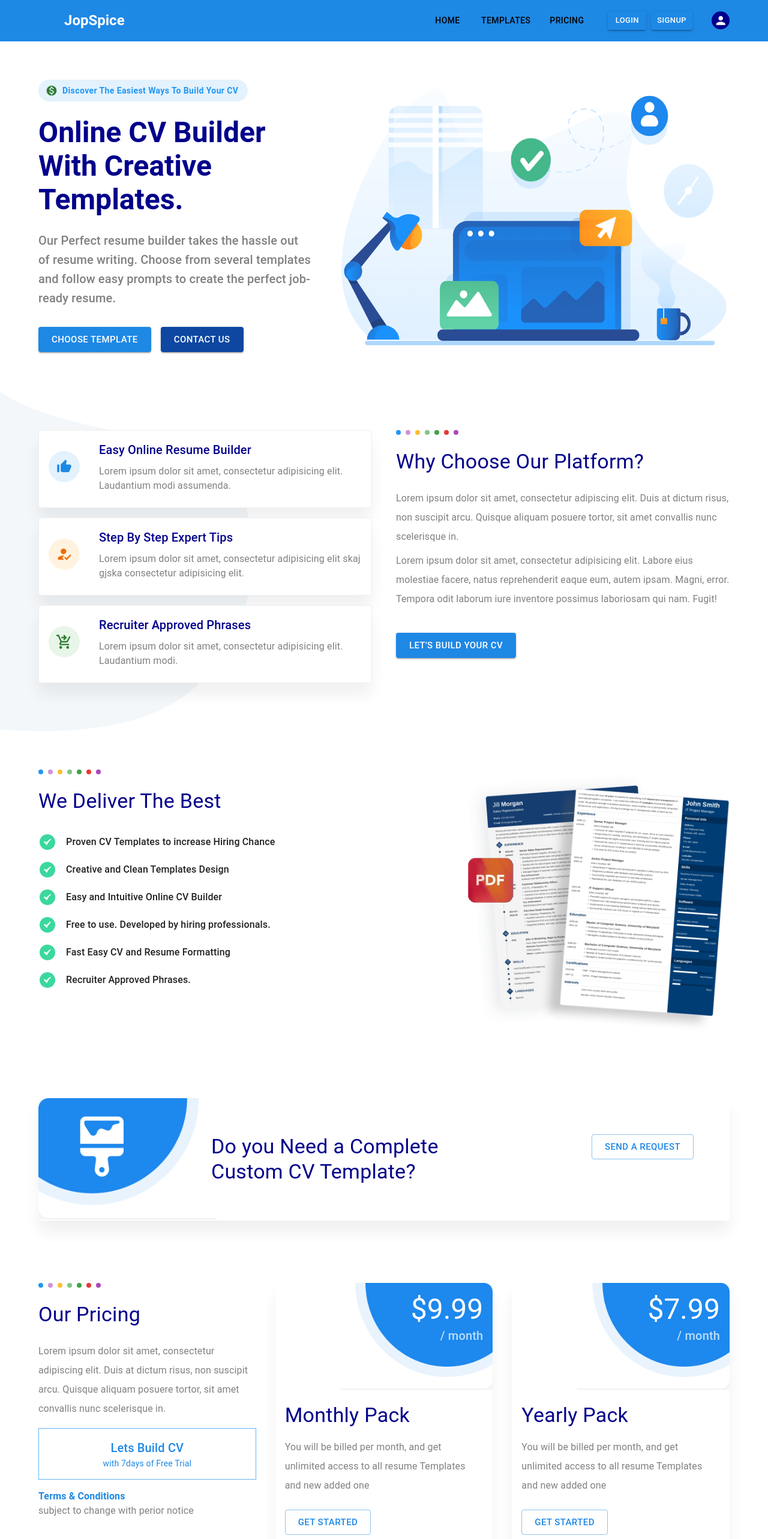
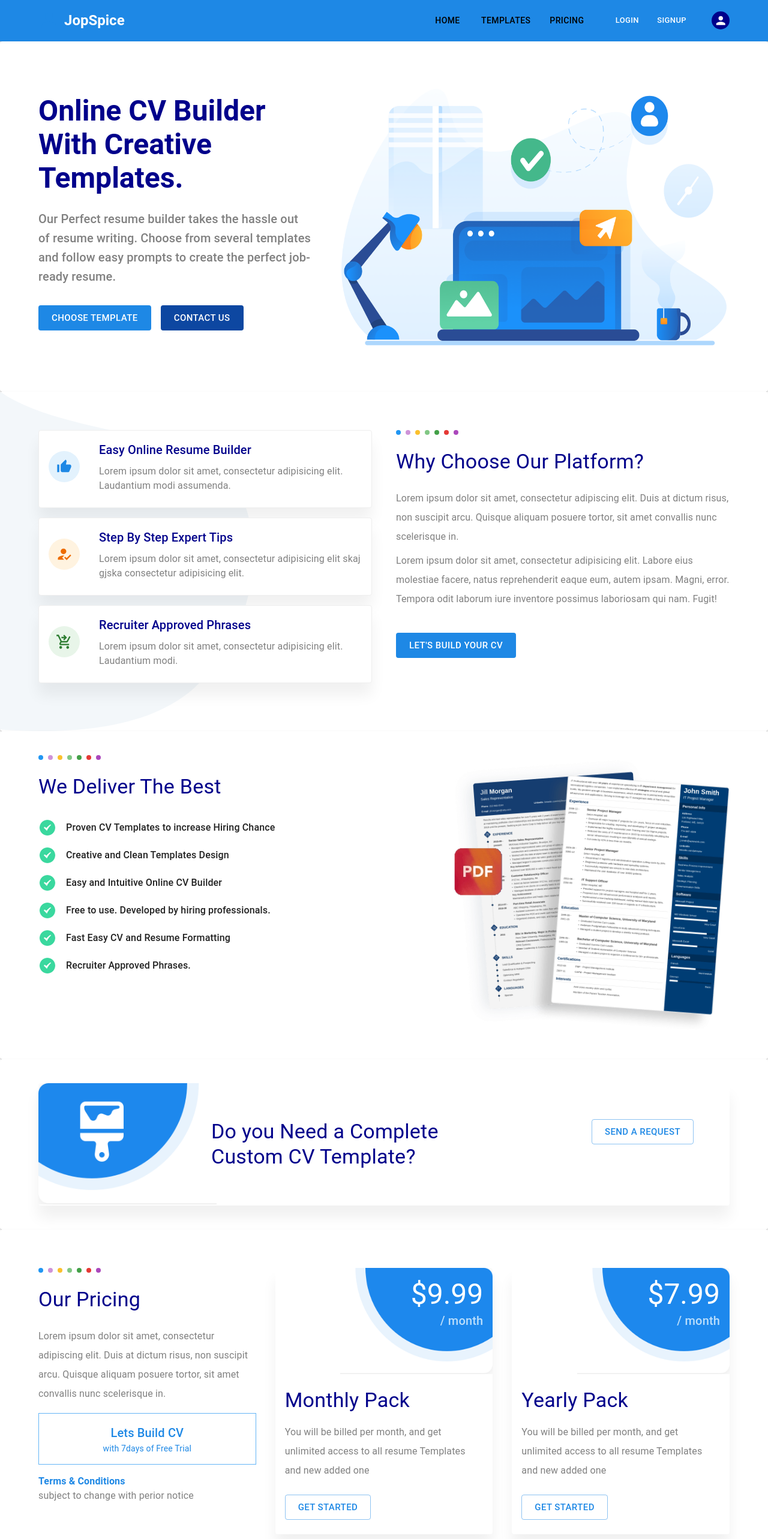
Before and after one commit to Adenekan123/jobspice, a React (Create React App) app: page / in a window 1280 px wide. Shown: the top 2566 px of the page at 60% size. Built offline with nearby package versions, Linux system fonts and the light colour scheme.

Commit message:
Optimized home route for mobile view

```diff
--- a/src/index.js
+++ b/src/index.js
@@ -10,14 +10,12 @@ import theme from "./theme";
 
 const root = ReactDOM.createRoot(document.getElementById("root"));
 root.render(
-  <React.StrictMode>
     <BrowserRouter>
       <ThemeProvider theme={theme}>
         <App />
       </ThemeProvider>
 
     </BrowserRouter>
-  </React.StrictMode>
 );
 
 // If you want to start measuring performance in your app, pass a function
--- a/src/routes/home/home.route.jsx
+++ b/src/routes/home/home.route.jsx
@@ -122,13 +122,12 @@ const TitleRing = (props) => {
 const Home = () => {
   return (
     <>
-      <Paper elevation={0} sx={{ pt: 8, pb: 5 }}>
+      <Paper sx={{ pt: 8, pb: 5 }}>
         <Container maxWidth="lg">
-          <Grid container spacing={5}>
-            <Grid item xs="12" lg="5">
+          <Grid container spacing={{xs:0,md:5}}>
+            <Grid item xs={12} lg={5} order={{ xs: 1, md: 0 }}>
               <Box>
                 <Button
-                  disableElevation="true"
                   variant="contained"
                   startIcon={<MonetizationOnIcon color="success" />}
                   sx={{
@@ -137,6 +136,7 @@ const Home = () => {
                     borderRadius: "50px",
                     textTransform: "capitalize",
                     fontWeight: "600",
+                    display:{xs:"none",md:"auto"}
                   }}
                 >
                   Discover The Easiest ways to Build Your CV
@@ -167,7 +167,7 @@ const Home = () => {
                 </Box>
               </Box>
             </Grid>
-            <Grid item xs="12" lg="7">
+            <Grid item xs={12} lg={7}>
               <Box>
                 <Box
                   component={"img"}
@@ -181,7 +181,6 @@ const Home = () => {
       </Paper>
 
       <Paper
-        elevation={0}
         sx={{
           py: 8,
           backgroundImage: `url(${benefitForeground})`,
@@ -192,7 +191,7 @@ const Home = () => {
       >
         <Container maxWidth="lg">
           <Grid container spacing={5}>
-            <Grid item sx={12} lg={6}>
+            <Grid item xs={12} lg={6} order={{ xs: 1, md: 0 }}>
               <Card
                 sx={{
                   border: "1px solid #eee",
@@ -280,8 +279,25 @@ const Home = () => {
                   </Stack>
                 </CardContent>
               </Card>
+              <Box
+                sx={{
+                  textAlign: "center",
+                  mt: 5,
+                  display: { xs: "block", lg: "none" },
+                }}
+              >
+                <Button
+                  variant="contained"
+                  size="large"
+                  sx={{
+                    textTransform: "uppercase",
+                  }}
+                >
+                  Let's Build Your CV
+                </Button>
+              </Box>
             </Grid>
-            <Grid item sx={12} lg={6}>
+            <Grid item xs={12} lg={6}>
               <TitleRing />
               <Typography variant="h4" color={"darkblue"}>
                 Why Choose Our Platform?
@@ -305,7 +321,11 @@ const Home = () => {
               <Button
                 variant="contained"
                 size="large"
-                sx={{ textTransform: "uppercase", mt: 5 }}
+                sx={{
+                  textTransform: "uppercase",
+                  mt: 5,
+                  display: { xs: "none", lg: "inline-block" },
+                }}
               >
                 Let's Build Your CV
               </Button>
@@ -314,10 +334,10 @@ const Home = () => {
         </Container>
       </Paper>
 
-      <Paper elevation={0} sx={{ pt: 8, pb: 5 }}>
+      <Paper sx={{ pt: 5, pb: 5 }}>
         <Container maxWidth="lg">
-          <Grid container spacing={8}>
-            <Grid item xs={12} lg={7}>
+          <Grid container spacing={3}>
+            <Grid item xs={12} lg={7} order={{ xs: 1, md: 0 }}>
               <TitleRing />
               <Typography variant="h4" color={"darkblue"} sx={{ mb: 4 }}>
                 We Deliver The Best
@@ -396,24 +416,27 @@ const Home = () => {
         </Container>
       </Paper>
 
-      <Paper elevation={0} sx={{ pt: 8, pb: 5 }}>
+      <Paper sx={{ pt: 5, pb: 5 }}>
         <Container maxWidth="lg">
           <Card
             sx={{
               backgroundImage: `url(${DIYImage})`,
-              backgroundSize: "contain",
+              backgroundSize: { xs: "40%", md: "contain" },
               backgroundRepeat: "no-repeat",
               backgroundPosition: "top left",
             }}
           >
             <CardContent
-              sx={{ padding: "60px!important", paddingLeft: "25%!important" }}
+              sx={{
+                padding: { xs: "60px 20px 60px 20px!important", md: "60px!important" },
+                paddingLeft: { xs: "20px", md: "25%!important" },
+                textAlign: { xs: "center", md: "initial" },
+              }}
             >
               <Stack
                 direction={"row"}
                 flexWrap="wrap"
-                spacing={5}
-                justifyContent={"space-between"}
+                sx={{justifyContent:{xs:"center", md:"space-between"}}}
               >
                 <Typography
                   variant="h4"
@@ -423,7 +446,7 @@ const Home = () => {
                   Do you Need a Complete Custom CV Template?
                 </Typography>
 
-                <Box>
+                <Box sx={{marginTop:{xs:"24px",lg:"0px"}}}>
                   <Button variant="outlined" size="large">
                     Send a Request
                   </Button>
@@ -434,7 +457,7 @@ const Home = () => {
         </Container>
       </Paper>
 
-      <Paper elevation={0} sx={{ pt: 8, pb: 10 }}>
+      <Paper sx={{ pt: 8, pb: 10 }}>
         <Container maxWidth="lg">
           <Grid container spacing={4}>
             <Grid item xs={12} md={6} lg={4}>
@@ -559,7 +582,6 @@ const Home = () => {
       </Paper>
 
       <Paper
-        elevation={0}
         sx={{
           pt: 8,
           pb: 5,
@@ -694,7 +716,6 @@ const Home = () => {
       </Paper>
 
       <Paper
-        elevation={0}
         sx={{
           pt: 8,
           pb: 5,
@@ -839,7 +860,6 @@ const Home = () => {
       </Paper>
 
       <Paper
-        elevation={0}
         sx={{
           pt: 8,
           pb: 5,
--- a/src/routes/navigation/navigation.route.jsx
+++ b/src/routes/navigation/navigation.route.jsx
@@ -79,7 +79,7 @@ const Navigation = () => {
   };
   return (
     <>
-      <AppBar position="static" elevation={0}>
+      <AppBar position="static">
         <Container maxWidth="lg">
           <Toolbar disableGutters>
             <Logo />
--- a/src/theme.js
+++ b/src/theme.js
@@ -32,7 +32,7 @@ const theme = createTheme({
         },
         MuiCard:{
           defaultProps:{
-            elevation:false,
+
           },
           styleOverrides:{
             root:{
@@ -41,8 +41,15 @@ const theme = createTheme({
           }
         },
         MuiButton:{
+          styleOverrides:{
+            root:{
+              boxShadow:"none"
+            }
+          }
+        },
+        MuiPaper:{
           defaultProps:{
-            disableElevation:true
+            elevation:0
           }
         }
       },
```
